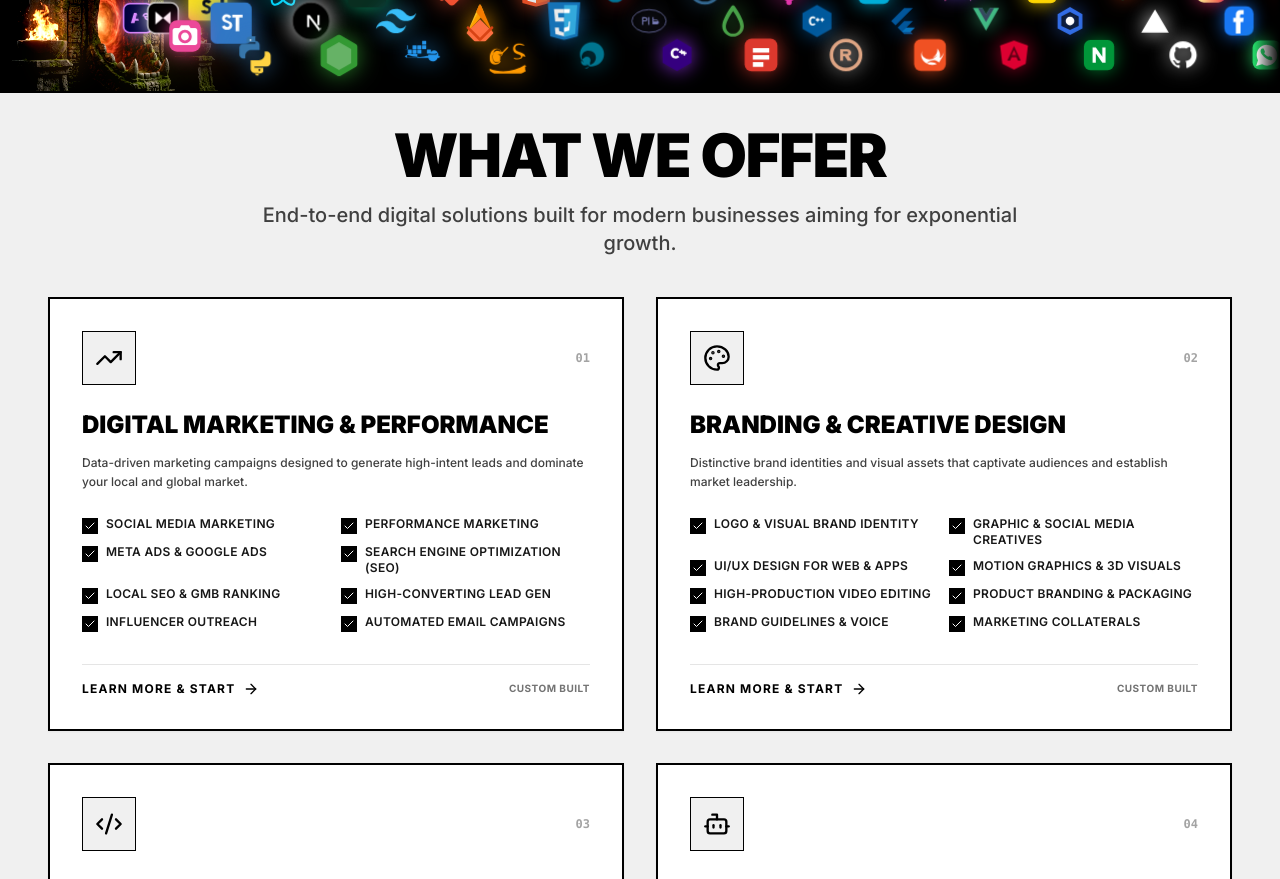
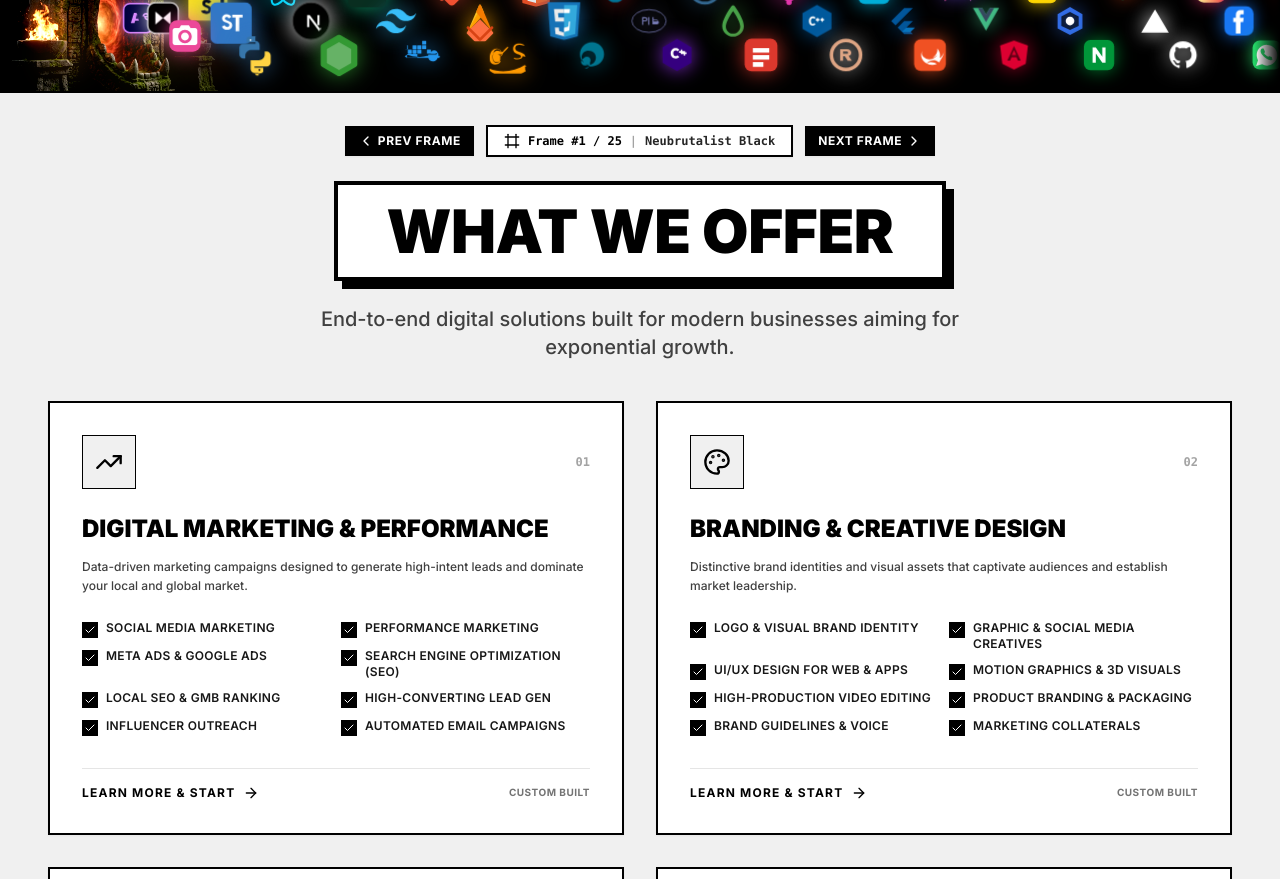
Before and after one commit to MrAadi999/BiHAR-STACK, a Next.js app: page / in a window 1280 px wide. Shown: the part 1820-2699 px from the top of the page. Built offline with nearby package versions, Linux system fonts and the light colour scheme; a web font is replaced by a local one.

Commit message:
feat: implement 25 multi-color & multi-design frames system with live switcher for What We Offer

```diff
--- a/components/sections/ServicesSection.tsx
+++ b/components/sections/ServicesSection.tsx
@@ -1,8 +1,38 @@
 "use client";
 
-import { motion } from "framer-motion";
-import { TrendingUp, Palette, Code2, Bot, ArrowRight, Check, Sparkles, Layers } from "lucide-react";
+import { useState } from "react";
+import { motion, AnimatePresence } from "framer-motion";
+import { TrendingUp, Palette, Code2, Bot, ArrowRight, Check, Sparkles, Layers, ChevronLeft, ChevronRight, Frame } from "lucide-react";
 import SectionHeading from "@/components/ui/SectionHeading";
+
+// 25 Multi-Color & Multi-Design Frames for "What We Offer"
+const frameStyles = [
+  { id: 1, name: "Neubrutalist Black", className: "bg-white text-black border-4 border-black shadow-[8px_8px_0px_0px_rgba(0,0,0,1)] px-8 sm:px-12 py-3.5 sm:py-4 font-black tracking-tight" },
+  { id: 2, name: "Neon Cyan Glow", className: "bg-neutral-950 text-cyan-400 border-2 border-cyan-400 shadow-[0_0_25px_rgba(34,211,238,0.6)] px-8 sm:px-12 py-3.5 sm:py-4 rounded-2xl font-black tracking-widest" },
+  { id: 3, name: "Cyberpunk Gradient", className: "bg-gradient-to-r from-red-600 via-amber-500 to-yellow-400 text-black border-2 border-black shadow-[6px_6px_0px_0px_rgba(0,0,0,1)] px-8 sm:px-12 py-3.5 sm:py-4 rounded-xl font-black" },
+  { id: 4, name: "Glassmorphism Frost", className: "bg-black/90 backdrop-blur-md text-white border-2 border-white/40 shadow-2xl px-8 sm:px-12 py-3.5 sm:py-4 rounded-full font-black tracking-wider" },
+  { id: 5, name: "Solar Gold Metallic", className: "bg-amber-400 text-black border-2 border-black shadow-[5px_5px_0px_0px_rgba(0,0,0,1)] px-8 sm:px-12 py-3.5 sm:py-4 rounded-lg font-black" },
+  { id: 6, name: "Emerald Tech Matrix", className: "bg-emerald-950 text-emerald-300 border-2 border-emerald-400 shadow-[0_0_20px_rgba(52,211,153,0.5)] px-8 sm:px-12 py-3.5 sm:py-4 rounded-xl font-extrabold" },
+  { id: 7, name: "Violet Holographic", className: "bg-gradient-to-r from-purple-600 via-pink-500 to-indigo-600 text-white border-2 border-white shadow-xl px-8 sm:px-12 py-3.5 sm:py-4 rounded-2xl font-black" },
+  { id: 8, name: "Sunset Orange-Pink", className: "bg-gradient-to-r from-orange-500 to-rose-500 text-white border-2 border-black shadow-[6px_6px_0px_0px_rgba(0,0,0,1)] px-8 sm:px-12 py-3.5 sm:py-4 rounded-xl font-black" },
+  { id: 9, name: "Retro Arcade Yellow", className: "bg-yellow-300 text-black border-4 border-black shadow-[8px_8px_0px_0px_rgba(0,0,0,1)] px-8 sm:px-12 py-3.5 sm:py-4 rounded-none font-black tracking-widest" },
+  { id: 10, name: "Minimal Double Outline", className: "bg-white text-black border-4 border-double border-black shadow-md px-8 sm:px-12 py-3.5 sm:py-4 rounded-xl font-black" },
+  { id: 11, name: "Dotted Tech Outline", className: "bg-black text-cyan-300 border-2 border-dashed border-cyan-400 shadow-xl px-8 sm:px-12 py-3.5 sm:py-4 rounded-xl font-black" },
+  { id: 12, name: "Royal Indigo Shield", className: "bg-indigo-900 text-indigo-100 border-2 border-indigo-400 shadow-xl px-8 sm:px-12 py-3.5 sm:py-4 rounded-2xl font-black" },
+  { id: 13, name: "Vercel Dark Carbon", className: "bg-neutral-900 text-white border border-neutral-700 shadow-2xl px-8 sm:px-12 py-3.5 sm:py-4 rounded-full font-black tracking-wide" },
+  { id: 14, name: "Neon Lime Edge", className: "bg-black text-lime-400 border-2 border-lime-400 shadow-[0_0_20px_rgba(163,230,53,0.6)] px-8 sm:px-12 py-3.5 sm:py-4 rounded-xl font-black" },
+  { id: 15, name: "Cosmic Nebula Blue", className: "bg-blue-950 text-blue-200 border-2 border-blue-400 shadow-xl px-8 sm:px-12 py-3.5 sm:py-4 rounded-2xl font-black" },
+  { id: 16, name: "Brushed Titanium", className: "bg-gradient-to-r from-slate-200 via-slate-100 to-slate-300 text-slate-900 border-2 border-slate-700 shadow-md px-8 sm:px-12 py-3.5 sm:py-4 rounded-xl font-black" },
+  { id: 17, name: "Candy Rainbow Frame", className: "bg-black text-white border-2 border-pink-500 shadow-[0_0_20px_rgba(236,72,153,0.5)] px-8 sm:px-12 py-3.5 sm:py-4 rounded-2xl font-black" },
+  { id: 18, name: "Diamond Cut Frame", className: "bg-black text-amber-300 border-2 border-amber-400 shadow-xl px-8 sm:px-12 py-3.5 sm:py-4 rounded-tl-2xl rounded-br-2xl font-black tracking-wider" },
+  { id: 19, name: "Red Banner Ribbon", className: "bg-red-600 text-white border-2 border-black shadow-[6px_6px_0px_0px_rgba(0,0,0,1)] px-8 sm:px-12 py-3.5 sm:py-4 rounded-none font-black uppercase" },
+  { id: 20, name: "Pulse Radar Blue", className: "bg-neutral-950 text-sky-300 border-2 border-sky-400 shadow-[0_0_20px_rgba(56,189,248,0.6)] px-8 sm:px-12 py-3.5 sm:py-4 rounded-xl font-black" },
+  { id: 21, name: "Electric Magenta Neon", className: "bg-black text-fuchsia-400 border-2 border-fuchsia-400 shadow-[0_0_20px_rgba(232,121,249,0.6)] px-8 sm:px-12 py-3.5 sm:py-4 rounded-2xl font-black" },
+  { id: 22, name: "Dark Obsidian Gold", className: "bg-black text-amber-300 border-2 border-amber-400 shadow-xl px-8 sm:px-12 py-3.5 sm:py-4 rounded-xl font-black tracking-wider" },
+  { id: 23, name: "Glitch Cyber Edge", className: "bg-cyan-950 text-cyan-200 border-l-8 border-r-2 border-y-2 border-cyan-400 px-8 sm:px-12 py-3.5 sm:py-4 rounded-r-xl font-black" },
+  { id: 24, name: "Stripe Accent Tag", className: "bg-white text-black border-l-8 border-emerald-500 border-y-2 border-r-2 border-black shadow-md px-8 sm:px-12 py-3.5 sm:py-4 rounded-r-xl font-black" },
+  { id: 25, name: "Glossy Pill Emblem", className: "bg-gradient-to-b from-neutral-800 to-black text-white border-2 border-white/60 shadow-2xl px-8 sm:px-12 py-3.5 sm:py-4 rounded-full font-black tracking-widest" },
+];
 
 const services = [
   {
@@ -72,26 +102,84 @@ const services = [
 ];
 
 export default function ServicesSection() {
+  const [activeFrameIndex, setActiveFrameIndex] = useState(0);
+  const currentFrame = frameStyles[activeFrameIndex];
+
+  const handlePrevFrame = () => {
+    setActiveFrameIndex((prev) => (prev === 0 ? frameStyles.length - 1 : prev - 1));
+  };
+
+  const handleNextFrame = () => {
+    setActiveFrameIndex((prev) => (prev === frameStyles.length - 1 ? 0 : prev + 1));
+  };
+
   return (
     <section id="services" className="pt-6 sm:pt-8 pb-20 bg-[#f0f0f0] relative overflow-hidden">
       <div className="max-w-[1400px] mx-auto px-6 lg:px-12 relative z-10">
-        {/* Centered Top Header for 3rd Page */}
-        <div className="text-center max-w-3xl mx-auto mb-10">
-          <motion.h2
-            initial={{ opacity: 0, y: 20 }}
-            whileInView={{ opacity: 1, y: 0 }}
+
+        {/* Centered Top Header for 3rd Page (With Dynamic 25 Multi-Color & Multi-Design Frames) */}
+        <div className="text-center max-w-4xl mx-auto mb-10">
+
+          {/* Interactive Frame Selector Controls */}
+          <div className="flex items-center justify-center gap-3 mb-6 flex-wrap">
+            <button
+              onClick={handlePrevFrame}
+              className="px-3 py-1.5 bg-black text-white hover:bg-neutral-800 transition-colors border border-black shadow-sm flex items-center gap-1 text-xs font-bold uppercase tracking-wider cursor-pointer"
+              title="Previous Frame Style"
+            >
+              <ChevronLeft className="w-4 h-4" />
+              <span className="hidden sm:inline">Prev Frame</span>
+            </button>
+
+            <div className="flex items-center gap-2 px-4 py-1.5 bg-white border-2 border-black font-mono text-xs font-bold text-black shadow-sm">
+              <Frame className="w-4 h-4 text-black" />
+              <span>Frame #{currentFrame.id} / 25</span>
+              <span className="text-neutral-400">|</span>
+              <span className="text-neutral-800 hidden sm:inline">{currentFrame.name}</span>
+            </div>
+
+            <button
+              onClick={handleNextFrame}
+              className="px-3 py-1.5 bg-black text-white hover:bg-neutral-800 transition-colors border border-black shadow-sm flex items-center gap-1 text-xs font-bold uppercase tracking-wider cursor-pointer"
+              title="Next Frame Style"
+            >
+              <span className="hidden sm:inline">Next Frame</span>
+              <ChevronRight className="w-4 h-4" />
+            </button>
+          </div>
+
+          {/* Framed "WHAT WE OFFER" Heading */}
+          <motion.div
+            initial={{ opacity: 0, scale: 0.9 }}
+            whileInView={{ opacity: 1, scale: 1 }}
             viewport={{ once: true }}
             transition={{ duration: 0.5 }}
-            className="text-4xl sm:text-5xl lg:text-6xl font-black tracking-tight text-black mb-4 uppercase"
+            className="inline-block mb-6 relative group cursor-pointer"
+            onClick={handleNextFrame}
+            title="Click to switch frame design!"
           >
-            What We Offer
-          </motion.h2>
+            <AnimatePresence mode="wait">
+              <motion.div
+                key={currentFrame.id}
+                initial={{ opacity: 0, y: 10, scale: 0.96 }}
+                animate={{ opacity: 1, y: 0, scale: 1 }}
+                exit={{ opacity: 0, y: -10, scale: 0.96 }}
+                transition={{ duration: 0.25 }}
+                className={currentFrame.className}
+              >
+                <h2 className="text-3xl sm:text-5xl lg:text-6xl uppercase inline-block">
+                  What We Offer
+                </h2>
+              </motion.div>
+            </AnimatePresence>
+          </motion.div>
+
           <motion.p
             initial={{ opacity: 0, y: 20 }}
             whileInView={{ opacity: 1, y: 0 }}
             viewport={{ once: true }}
             transition={{ duration: 0.5, delay: 0.1 }}
-            className="text-base sm:text-lg lg:text-xl text-neutral-700 font-medium leading-relaxed"
+            className="text-base sm:text-lg lg:text-xl text-neutral-700 font-medium leading-relaxed max-w-2xl mx-auto"
           >
             End-to-end digital solutions built for modern businesses aiming for exponential growth.
           </motion.p>
```
